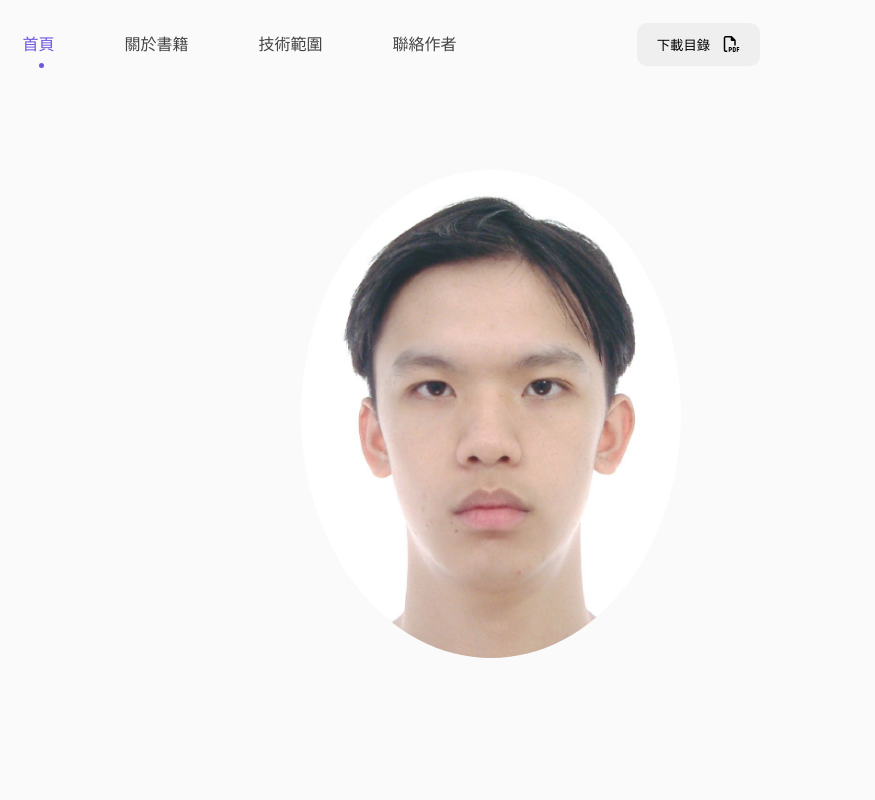
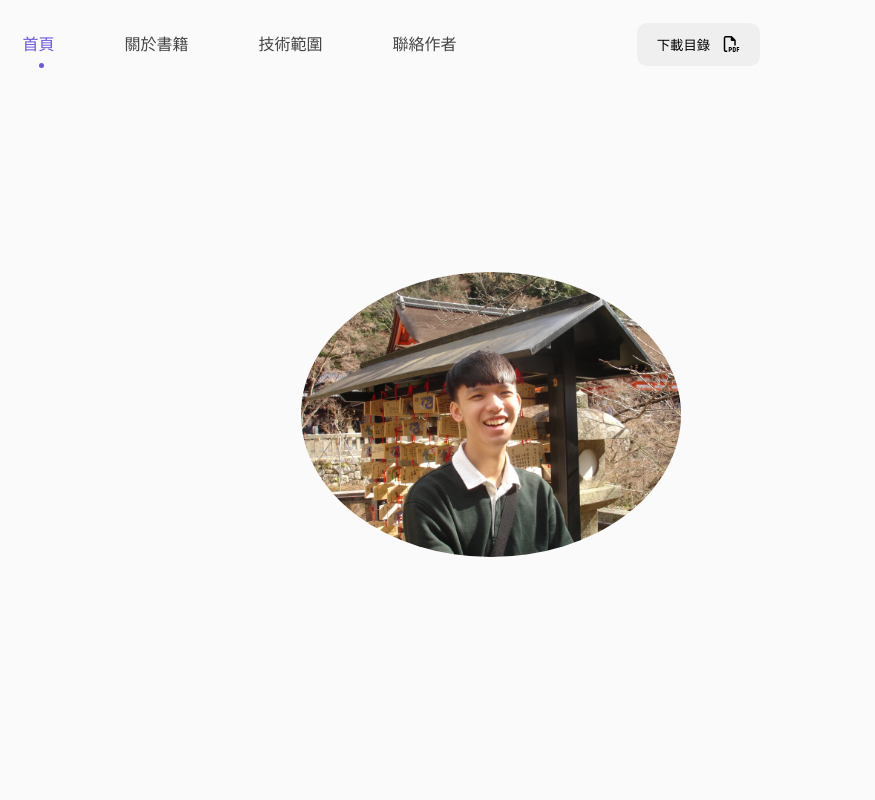
Before and after one commit to wilson1694-cpu/mcu-113-1-web-13130594-final, a plain HTML site: page src/index.html in a window 1280 px wide. Shown: the top 800 px of the page, 405-1280 px from the left. Drawn offline with Linux system fonts and the light colour scheme.

Commit message:
更換圖片

```diff
--- a/src/index.html
+++ b/src/index.html
@@ -48,7 +48,7 @@
           </div>
           <div class="home-image">
             <div class="image">
-              <img src="assets/images/Wilson.jpg" alt="angular" />
+              <img src="assets/images/wilsonn.jpeg" alt="angular" />
             </div>
           </div>
         </section>
```
Also changed, not shown: src/assets/images/wilsonn.jpeg (added).
